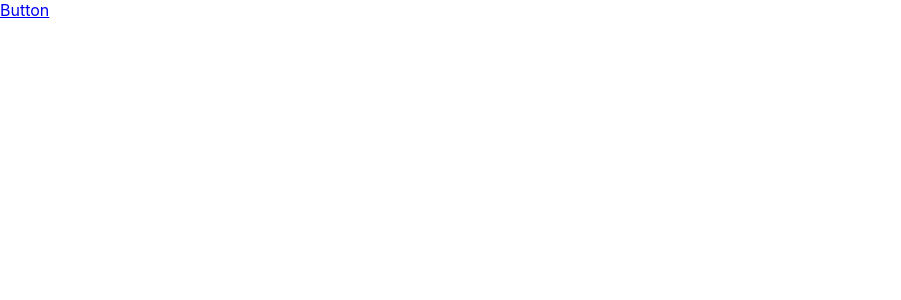
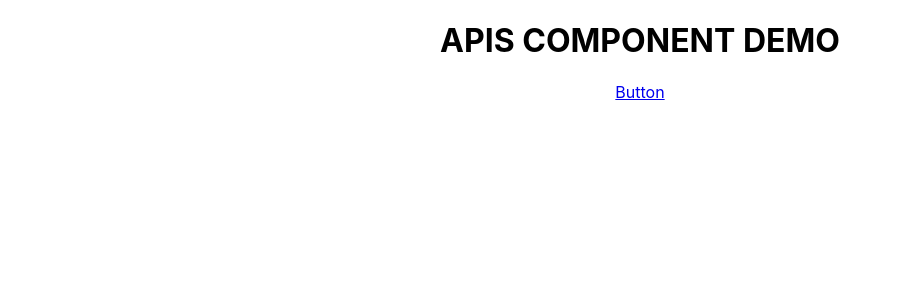
Before and after one commit to VINCENGUYEN-JS/vince-components, a React (Create React App) app: page / in a window 1280 px wide. Shown: the top 300 px of the page, without its empty margins (0-901 px from the left). Built offline with nearby package versions, Linux system fonts and the light colour scheme.

Commit message:
support-switching-to-different-components-part-2

```diff
--- a/src/App.tsx
+++ b/src/App.tsx
@@ -3,11 +3,20 @@ import * as React from "react";
 import ButtonExample from "./pages/ButtonExample";
 import { Routes, Route, Link } from "react-router-dom";
 
-const Nav = () => <Link to="/button">Button</Link>;
+const Nav = () => (
+  <div
+    style={{ display: "flex", flexDirection: "column", alignItems: "center" }}
+  >
+    <h1>APIS COMPONENT DEMO</h1>
+    <div>
+      <Link to="/button">Button</Link>
+    </div>
+  </div>
+);
 
 function App() {
   return (
-    <div className="App">
+    <div className="App" style={{ display: "flex", justifyContent: "center" }}>
       <Routes>
         <Route path="/" element={<Nav />} />
         <Route path="/button" element={<ButtonExample />} />
--- a/src/pages/ButtonExample.tsx
+++ b/src/pages/ButtonExample.tsx
@@ -4,7 +4,7 @@ import { DownloadOutlined } from "@ant-design/icons";
 import Button from "../components/Button/Button";
 
 const ButtonExample = () => (
-  <>
+  <div style={{ marginTop: "20px" }}>
     <Button type="primary" size="large">
       Primary
     </Button>
@@ -38,7 +38,7 @@ const ButtonExample = () => (
     >
       Download
     </Button>{" "}
-  </>
+  </div>
 );
 
 export default ButtonExample;
```
